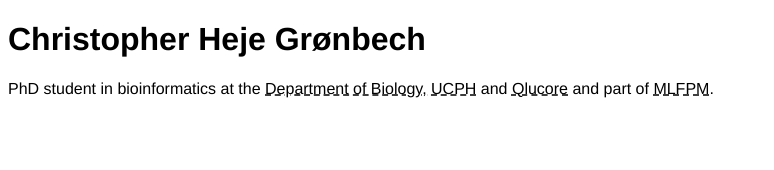
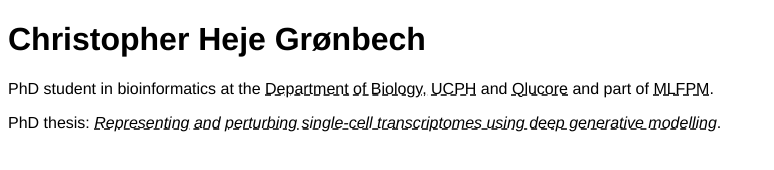
Before and after one commit to chgroenbech/chgroenbech.github.io, a plain HTML site: page index.html in a window 1280 px wide. Shown: the whole page, without its empty margins (0-774 px from the left). Drawn offline with Linux system fonts and the light colour scheme.

Commit message:
Add PhD thesis

```diff
--- a/index.html
+++ b/index.html
@@ -12,5 +12,8 @@
         <p>
             PhD student in bioinformatics at the <a href="https://bio.ku.dk/english/">Department of Biology, UCPH</a> and <a href="https://qlucore.com/">Qlucore</a> and part of <a href="https://mlfpm.eu/">MLFPM</a>.
         </p>
+        <p>
+            PhD thesis: <a href="phd-thesis.pdf"><em>Representing and perturbing single-cell transcriptomes using deep generative modelling</em></a>.
+        </p>
     </body>
 </html>
```
Also changed, not shown: 1 other file.
